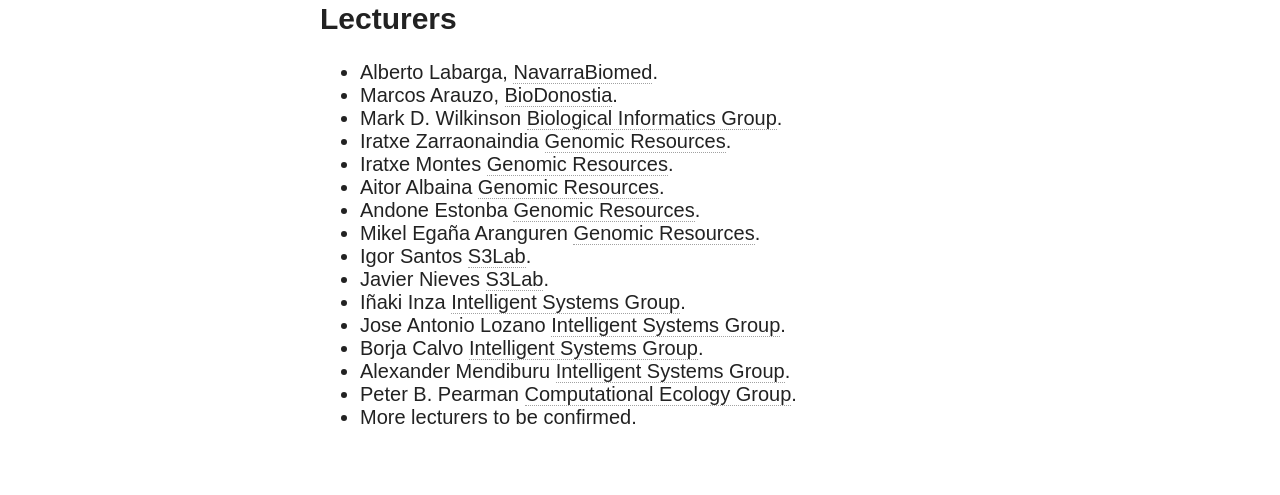
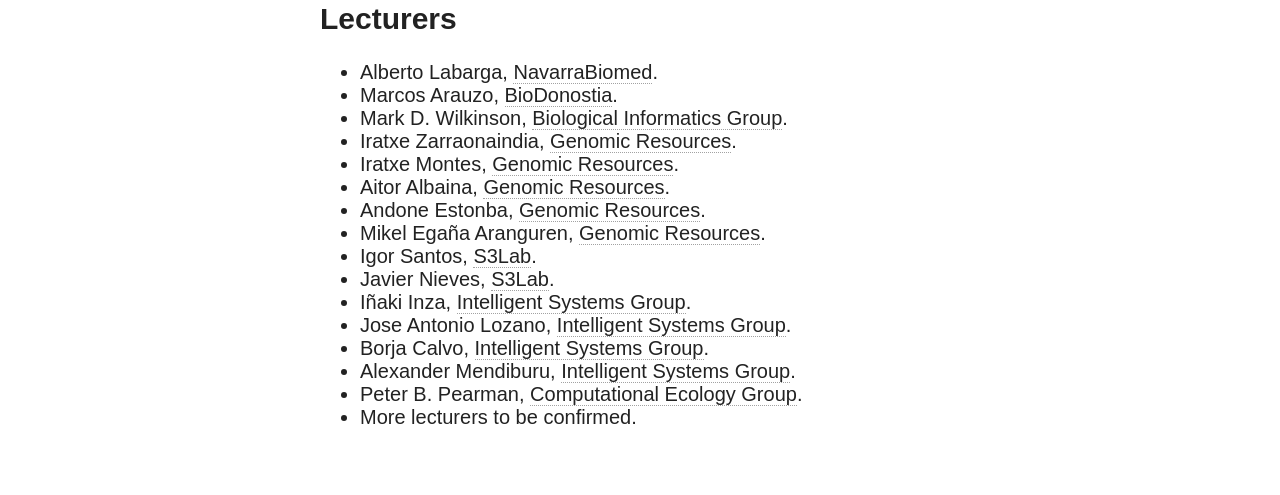
Before and after one commit to mikel-egana-aranguren/EHU-MSc-Bioinformatics, a Jekyll site: the page built from admin.md, in a window 1280 px wide. Shown: the part 887-1382 px from the top of the page. Built offline with Jekyll 4.4.1, drawn with Linux system fonts in a browser that asks for light colours; nearby versions of some CDN libraries.

```diff
--- a/admin.md
+++ b/admin.md
@@ -33,17 +33,17 @@ Lecturers
 
 * Alberto Labarga, [NavarraBiomed](http://navarrabiomed.es/).
 * Marcos Arauzo, [BioDonostia](http://www.biodonostia.org/en/areas_investigacion/bioengineering/computacional-biology-and-systems-biomedicine/).
-* Mark D. Wilkinson [Biological Informatics Group](http://www.wilkinsonlab.info/).
-* Iratxe Zarraonaindia [Genomic Resources](http://www.genomic-resources.eu/).
-* Iratxe Montes [Genomic Resources](http://www.genomic-resources.eu/).
-* Aitor Albaina [Genomic Resources](http://www.genomic-resources.eu/).
-* Andone Estonba [Genomic Resources](http://www.genomic-resources.eu/).
-* Mikel Egaña Aranguren [Genomic Resources](http://www.genomic-resources.eu/).
-* Igor Santos [S3Lab](http://s3lab.deusto.es).
-* Javier Nieves [S3Lab](http://s3lab.deusto.es).
-* Iñaki Inza [Intelligent Systems Group](http://www.sc.ehu.es/ccwbayes/isg/).
-* Jose Antonio Lozano [Intelligent Systems Group](http://www.sc.ehu.es/ccwbayes/isg/).
-* Borja Calvo [Intelligent Systems Group](http://www.sc.ehu.es/ccwbayes/isg/).
-* Alexander Mendiburu [Intelligent Systems Group](http://www.sc.ehu.es/ccwbayes/isg/).
-* Peter B. Pearman [Computational Ecology Group](http://www.ikerbasque.net/index.php?option=com_researcher&task=view&rese=187&Itemid=302&lang=en_EN).
+* Mark D. Wilkinson, [Biological Informatics Group](http://www.wilkinsonlab.info/).
+* Iratxe Zarraonaindia, [Genomic Resources](http://www.genomic-resources.eu/).
+* Iratxe Montes, [Genomic Resources](http://www.genomic-resources.eu/).
+* Aitor Albaina, [Genomic Resources](http://www.genomic-resources.eu/).
+* Andone Estonba, [Genomic Resources](http://www.genomic-resources.eu/).
+* Mikel Egaña Aranguren, [Genomic Resources](http://www.genomic-resources.eu/).
+* Igor Santos, [S3Lab](http://s3lab.deusto.es).
+* Javier Nieves, [S3Lab](http://s3lab.deusto.es).
+* Iñaki Inza, [Intelligent Systems Group](http://www.sc.ehu.es/ccwbayes/isg/).
+* Jose Antonio Lozano, [Intelligent Systems Group](http://www.sc.ehu.es/ccwbayes/isg/).
+* Borja Calvo, [Intelligent Systems Group](http://www.sc.ehu.es/ccwbayes/isg/).
+* Alexander Mendiburu, [Intelligent Systems Group](http://www.sc.ehu.es/ccwbayes/isg/).
+* Peter B. Pearman, [Computational Ecology Group](http://www.ikerbasque.net/index.php?option=com_researcher&task=view&rese=187&Itemid=302&lang=en_EN).
 * More lecturers to be confirmed.
```
Also changed, not shown: projects.md (+1 -1 lines).
